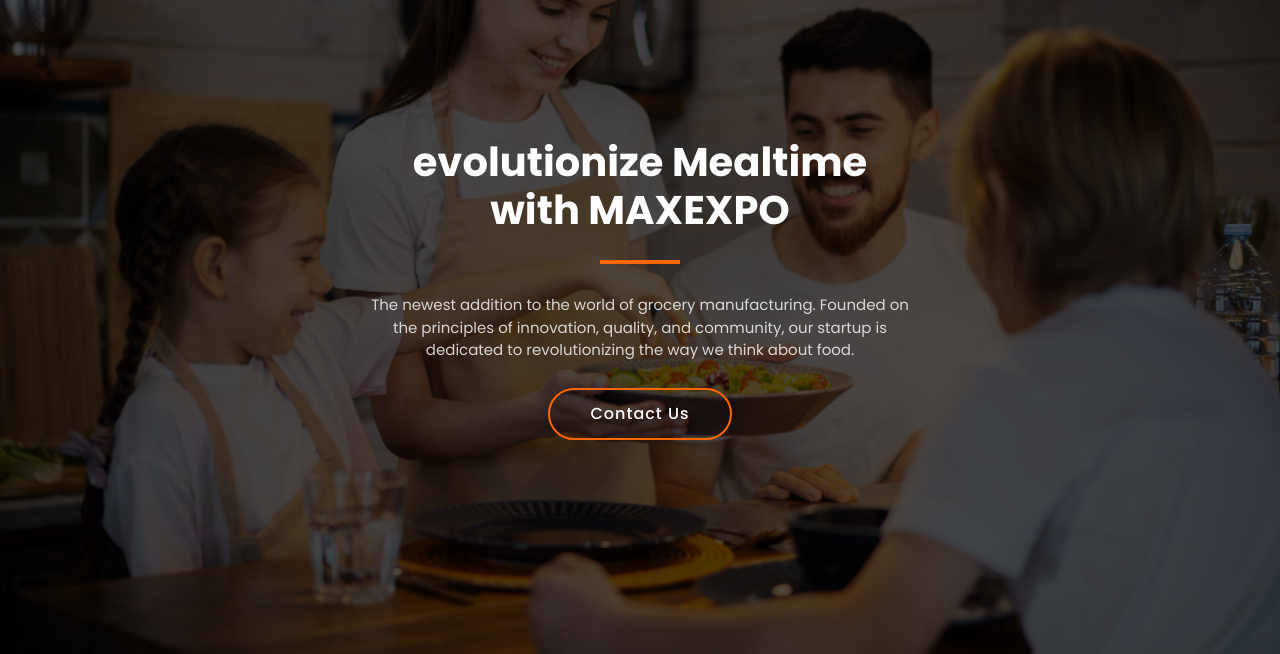
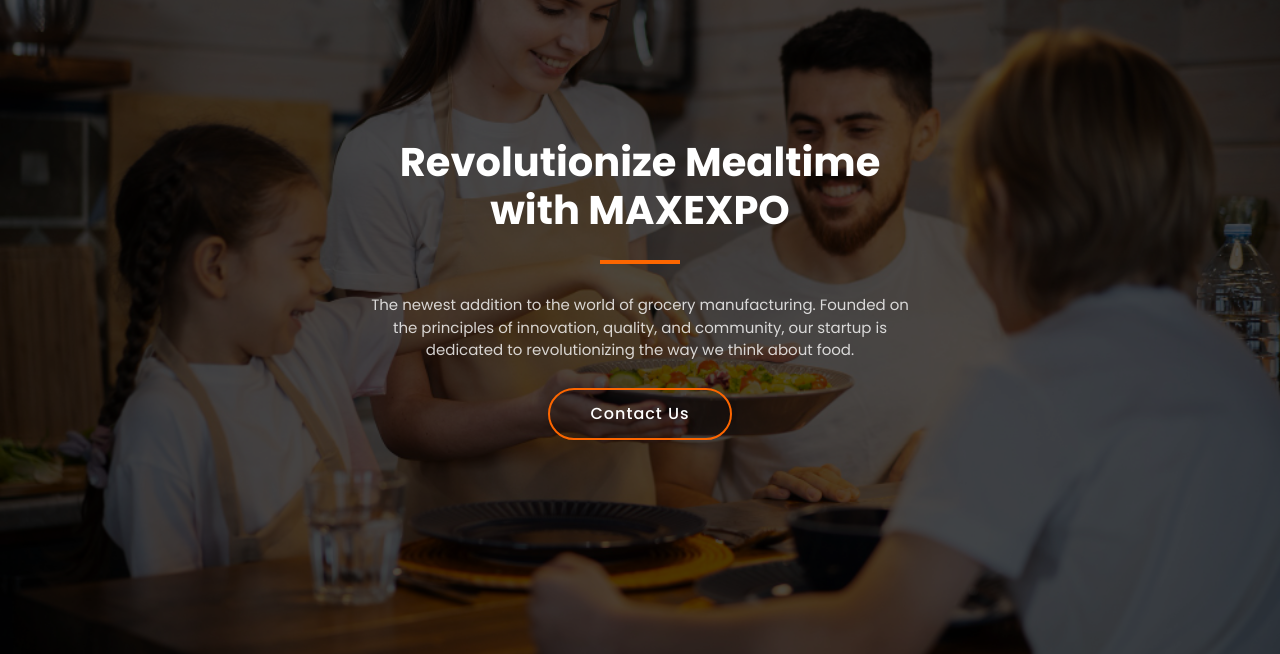
Before and after one commit to Acmeflaretec/maxexpo, a plain HTML site: page index.html in a window 1280 px wide. Shown: the part 146-800 px from the top of the page. Drawn offline with Linux system fonts and the light colour scheme.

Commit message:
last code

```diff
--- a/index.html
+++ b/index.html
@@ -69,7 +69,7 @@
         <div class="container">
           <div class="row justify-content-center" data-aos="fade-up" data-aos-delay="100">
             <div class="col-lg-6 text-center">
-              <h2>evolutionize Mealtime with MAXEXPO</h2>
+              <h2>Revolutionize Mealtime with MAXEXPO</h2>
               <p>
                 The newest addition to the world of grocery manufacturing.
                 Founded on the principles of innovation, quality, and
```
